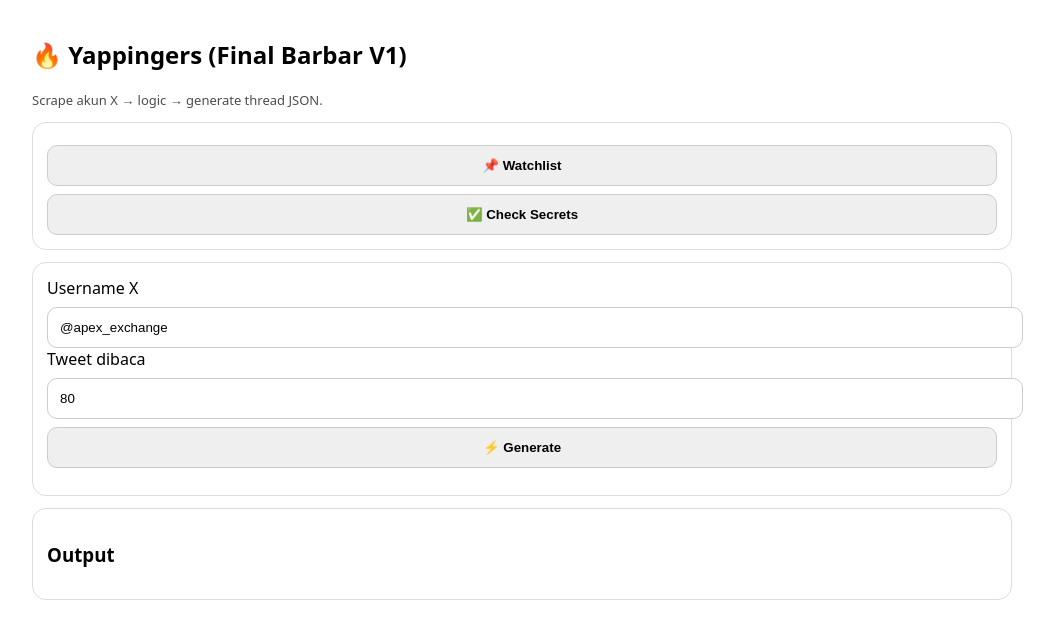
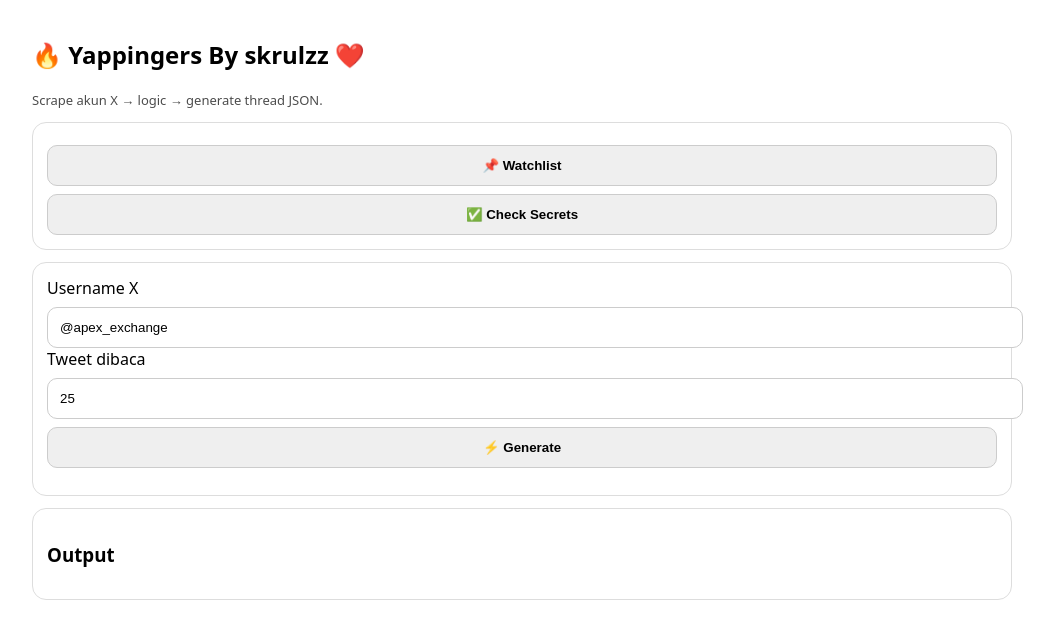
Before and after one commit to Bigbombuer/Yappingersv2, a Flask app: page / in a window 1280 px wide. Shown: the top 639 px of the page, without its empty margins (118-1172 px from the left). Run offline with Flask 3, Linux system fonts and the light colour scheme.

Commit message:
Update index.html

```diff
--- a/templates/index.html
+++ b/templates/index.html
@@ -17,7 +17,7 @@
 </head>
 <body>
 
-<h2>🔥 Yappingers (Final Barbar V1)</h2>
+<h2>🔥 Yappingers By skrulzz ❤️</h2>
 <p class="muted">Scrape akun X → logic → generate thread JSON.</p>
 
 <div class="card">
@@ -30,8 +30,7 @@
   <input id="username" value="@apex_exchange"/>
 
   <label>Tweet dibaca</label>
-  <input id="limit" type="number" value="80"/>
-
+  <input id="limit" type="number" value="25"/>
   <button id="go">⚡ Generate</button>
   <p id="status" class="muted"></p>
 </div>
```
